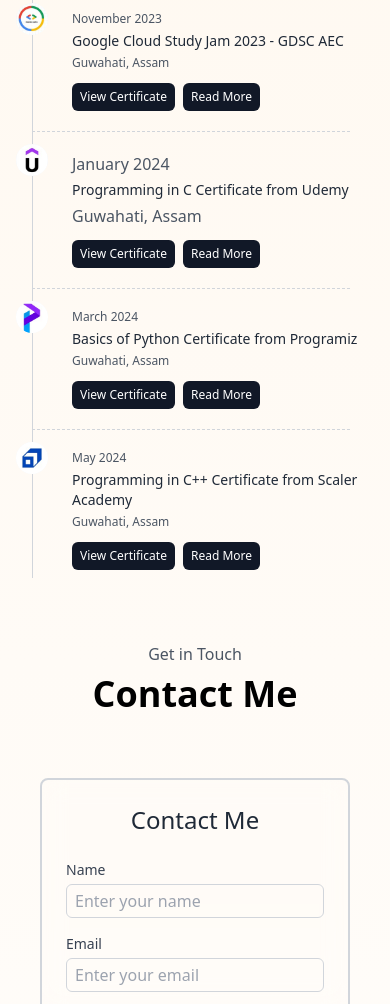
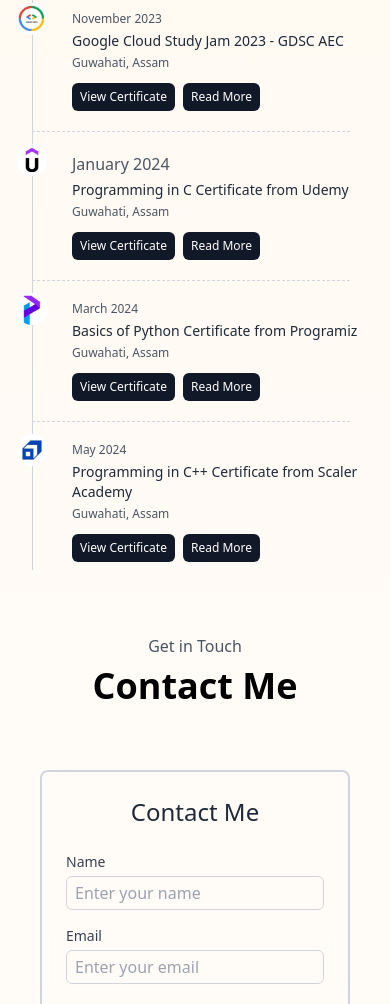
Before and after one commit to nilav-talukdar/my-portfolio, a website: page index.html in a window 390 px wide. Shown: the part 3606-4610 px from the top of the page. Drawn offline with nearby package versions, Linux system fonts and the light colour scheme.

Commit message:
Update index.html

```diff
--- a/index.html
+++ b/index.html
@@ -883,7 +883,7 @@
                         <p class="text-sm text-gray-600 text-justify hidden sm:flex">
                             The Programming in C Certificate from Udemy provided me with a strong foundation in one of the most influential programming languages. Through this course, I mastered fundamental programming concepts, including variables, data types, control structures, and functions, which are the building blocks of programming in C. Engaging in hands-on projects and exercises allowed me to implement algorithms and data structures effectively, reinforcing my learning and boosting my coding confidence. I also gained insights into crucial topics such as memory allocation, pointers, and debugging techniques, which are vital for writing efficient and robust C programs. This certification established a solid groundwork that prepares me for exploring more advanced programming languages and concepts. It not only validates my programming skills but also ignites my passion for software development and computer science.
                         </p>
-                        <p class="sm:text-sm text-base text-gray-600">Guwahati, Assam</p>
+                        <p class="sm:text-sm text-xs text-gray-600">Guwahati, Assam</p>
                         <div class="flex items-center gap-4 max-[460px]:gap-2 min-[460px]:flex-row">
                             <a href="https://www.udemy.com/certificate/UC-e98e4af5-b760-49b6-9cc3-2afa0f48492d/" target="_blank" class="inline-flex items-center gap-2 px-4 py-1.5 bg-gray-900 text-white rounded-md mt-2 text-sm transition-all duration-300 hover:bg-white hover:text-black max-[460px]:px-2 max-[460px]:text-xs">
                              <svg xmlns="http://www.w3.org/2000/svg" fill="none" viewBox="0 0 24 24" stroke-width="1.5" stroke="currentColor" class="w-4 h-4 max-[460px]:hidden">
```
